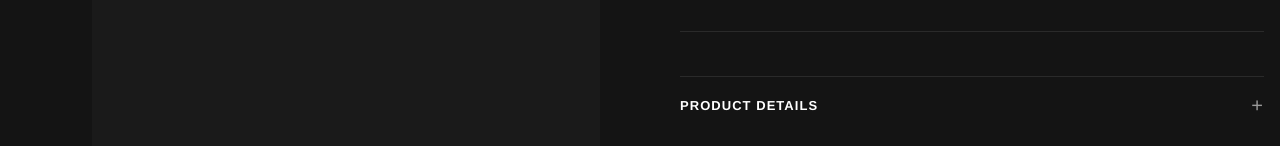
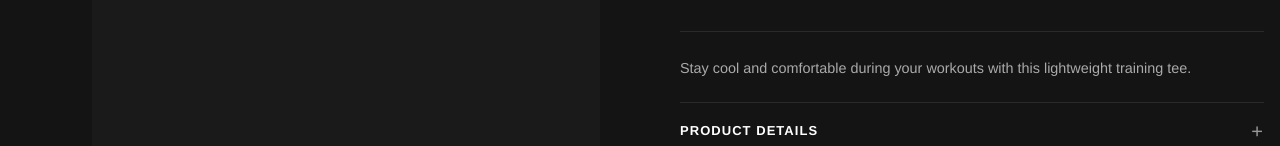
Before and after one commit to Jonhson031/Forge-Athleticks, a React (Vite) app: page /product/1 in a window 1280 px wide. Shown: the part 611-757 px from the top of the page. Built offline with nearby package versions, Linux system fonts and the light colour scheme.

Commit message:
products descripton and details filled

```diff
--- a/src/assets/data.js
+++ b/src/assets/data.js
@@ -177,6 +177,13 @@ export const ALL_PRODUCTS = [
     gender: "men",
     category: "tops",
     type: "t-shirts",
+    description:
+      "Stay cool and comfortable during your workouts with this lightweight training tee.",
+    details: [
+      "Breathable, moisture-wicking fabric",
+      "Raglan sleeves for full range of motion",
+      "Reflective logo for low-light visibility",
+    ],
     sizes: ["S", "M", "L", "XL"],
     colors: [
       {
@@ -201,6 +208,12 @@ export const ALL_PRODUCTS = [
     category: "bottoms",
     type: "shorts",
     sizes: ["S", "M", "L", "XL", "XXL"],
+    description:
+      "Engineered for performance, these shorts feature a flexible fit and durable fabric to keep up with your toughest workouts.",
+    details: [
+      "4-way stretch fabric for maximum mobility",
+      "Built-in compression liner for support",
+    ],
     colors: [
       {
         id: "stone",
@@ -223,6 +236,13 @@ export const ALL_PRODUCTS = [
     category: "tops",
     type: "hoodies",
     sizes: ["M", "L", "XL"],
+    description:
+      "This hoodie combines style and performance with its sleek design and moisture-wicking fabric, perfect for warming up or cooling down.",
+    details: [
+      "Breathable, moisture-wicking fabric",
+      "Raglan sleeves for full range of motion",
+      "Reflective logo for low-light visibility",
+    ],
     colors: [
       {
         id: "stone",
@@ -245,6 +265,13 @@ export const ALL_PRODUCTS = [
     category: "tops",
     type: "t-shirts",
     sizes: ["XS", "S", "M", "L"],
+    description:
+      "Stay cool and comfortable during your workouts with this lightweight training tee.",
+    details: [
+      "Breathable, moisture-wicking fabric",
+      "Raglan sleeves for full range of motion",
+      "Reflective logo for low-light visibility",
+    ],
     colors: [
       {
         id: "stone",
@@ -267,6 +294,13 @@ export const ALL_PRODUCTS = [
     category: "bottoms",
     type: "joggers",
     sizes: ["S", "M", "L", "XL", "XXL"],
+    description:
+      "This hoodie combines style and performance with its sleek design and moisture-wicking fabric, perfect for warming up or cooling down.",
+    details: [
+      "Breathable, moisture-wicking fabric",
+      "Raglan sleeves for full range of motion",
+      "Reflective logo for low-light visibility",
+    ],
     colors: [
       {
         id: "stone",
@@ -290,6 +324,13 @@ export const ALL_PRODUCTS = [
     category: "tops",
     type: "long-sleeves",
     sizes: ["S", "M", "L"],
+    description:
+      "This hoodie combines style and performance with its sleek design and moisture-wicking fabric, perfect for warming up or cooling down.",
+    details: [
+      "Breathable, moisture-wicking fabric",
+      "Raglan sleeves for full range of motion",
+      "Reflective logo for low-light visibility",
+    ],
     colors: [
       {
         id: "stone",
@@ -312,6 +353,13 @@ export const ALL_PRODUCTS = [
     category: "tops",
     type: "jackets",
     sizes: ["M", "L", "XL"],
+    description:
+      "This hoodie combines style and performance with its sleek design and moisture-wicking fabric, perfect for warming up or cooling down.",
+    details: [
+      "Breathable, moisture-wicking fabric",
+      "Raglan sleeves for full range of motion",
+      "Reflective logo for low-light visibility",
+    ],
     colors: [
       {
         id: "stone",
@@ -334,6 +382,13 @@ export const ALL_PRODUCTS = [
     category: "accessories",
     type: "gloves",
     sizes: ["S/M", "L/XL"],
+    description:
+      "This hoodie combines style and performance with its sleek design and moisture-wicking fabric, perfect for warming up or cooling down.",
+    details: [
+      "Breathable, moisture-wicking fabric",
+      "Raglan sleeves for full range of motion",
+      "Reflective logo for low-light visibility",
+    ],
     colors: [
       {
         id: "stone",
@@ -357,6 +412,13 @@ export const ALL_PRODUCTS = [
     category: "bottoms",
     type: "shorts",
     sizes: ["S", "M", "L", "XL"],
+    description:
+      "This hoodie combines style and performance with its sleek design and moisture-wicking fabric, perfect for warming up or cooling down.",
+    details: [
+      "Breathable, moisture-wicking fabric",
+      "Raglan sleeves for full range of motion",
+      "Reflective logo for low-light visibility",
+    ],
     colors: [
       {
         id: "stone",
@@ -379,6 +441,13 @@ export const ALL_PRODUCTS = [
     category: "accessories",
     type: "caps",
     sizes: ["One Size"],
+    description:
+      "This hoodie combines style and performance with its sleek design and moisture-wicking fabric, perfect for warming up or cooling down.",
+    details: [
+      "Breathable, moisture-wicking fabric",
+      "Raglan sleeves for full range of motion",
+      "Reflective logo for low-light visibility",
+    ],
     colors: [
       {
         id: "stone",
@@ -401,6 +470,13 @@ export const ALL_PRODUCTS = [
     category: "tops",
     type: "tank-tops",
     sizes: ["S", "M", "L", "XL"],
+    description:
+      "This hoodie combines style and performance with its sleek design and moisture-wicking fabric, perfect for warming up or cooling down.",
+    details: [
+      "Breathable, moisture-wicking fabric",
+      "Raglan sleeves for full range of motion",
+      "Reflective logo for low-light visibility",
+    ],
     colors: [
       {
         id: "stone",
@@ -423,6 +499,13 @@ export const ALL_PRODUCTS = [
     category: "bottoms",
     type: "sweatpants",
     sizes: ["M", "L", "XL", "XXL"],
+    description:
+      "This hoodie combines style and performance with its sleek design and moisture-wicking fabric, perfect for warming up or cooling down.",
+    details: [
+      "Breathable, moisture-wicking fabric",
+      "Raglan sleeves for full range of motion",
+      "Reflective logo for low-light visibility",
+    ],
     colors: [
       {
         id: "stone",
@@ -447,6 +530,13 @@ export const ALL_PRODUCTS = [
     category: "tops",
     type: "sports-bras",
     sizes: ["XS", "S", "M", "L"],
+    description:
+      "This hoodie combines style and performance with its sleek design and moisture-wicking fabric, perfect for warming up or cooling down.",
+    details: [
+      "Breathable, moisture-wicking fabric",
+      "Raglan sleeves for full range of motion",
+      "Reflective logo for low-light visibility",
+    ],
     colors: [
       {
         id: "stone",
@@ -469,6 +559,13 @@ export const ALL_PRODUCTS = [
     category: "bottoms",
     type: "leggings",
     sizes: ["XS", "S", "M", "L", "XL"],
+    description:
+      "This hoodie combines style and performance with its sleek design and moisture-wicking fabric, perfect for warming up or cooling down.",
+    details: [
+      "Breathable, moisture-wicking fabric",
+      "Raglan sleeves for full range of motion",
+      "Reflective logo for low-light visibility",
+    ],
     colors: [
       {
         id: "stone",
@@ -492,6 +589,13 @@ export const ALL_PRODUCTS = [
     category: "tops",
     type: "tank-tops",
     sizes: ["XS", "S", "M", "L"],
+    description:
+      "This hoodie combines style and performance with its sleek design and moisture-wicking fabric, perfect for warming up or cooling down.",
+    details: [
+      "Breathable, moisture-wicking fabric",
+      "Raglan sleeves for full range of motion",
+      "Reflective logo for low-light visibility",
+    ],
     colors: [
       {
         id: "stone",
@@ -514,6 +618,13 @@ export const ALL_PRODUCTS = [
     category: "bottoms",
     type: "shorts",
     sizes: ["XS", "S", "M", "L"],
+    description:
+      "This hoodie combines style and performance with its sleek design and moisture-wicking fabric, perfect for warming up or cooling down.",
+    details: [
+      "Breathable, moisture-wicking fabric",
+      "Raglan sleeves for full range of motion",
+      "Reflective logo for low-light visibility",
+    ],
     colors: [
       { id: "charcoal", label: "Charcoal", hex: "#3a3a3a" },
       { id: "stone", label: "Stone", hex: "#9e9e8e" },
@@ -532,6 +643,13 @@ export const ALL_PRODUCTS = [
     category: "tops",
     type: "hoodies",
     sizes: ["S", "M", "L", "XL"],
+    description:
+      "This hoodie combines style and performance with its sleek design and moisture-wicking fabric, perfect for warming up or cooling down.",
+    details: [
+      "Breathable, moisture-wicking fabric",
+      "Raglan sleeves for full range of motion",
+      "Reflective logo for low-light visibility",
+    ],
     colors: [
       {
         id: "stone",
@@ -555,6 +673,13 @@ export const ALL_PRODUCTS = [
     category: "bottoms",
     type: "leggings",
     sizes: ["XS", "S", "M", "L"],
+    description:
+      "This hoodie combines style and performance with its sleek design and moisture-wicking fabric, perfect for warming up or cooling down.",
+    details: [
+      "Breathable, moisture-wicking fabric",
+      "Raglan sleeves for full range of motion",
+      "Reflective logo for low-light visibility",
+    ],
     colors: [
       {
         id: "stone",
@@ -577,6 +702,13 @@ export const ALL_PRODUCTS = [
     category: "tops",
     type: "t-shirts",
     sizes: ["XS", "S", "M", "L", "XL"],
+    description:
+      "This hoodie combines style and performance with its sleek design and moisture-wicking fabric, perfect for warming up or cooling down.",
+    details: [
+      "Breathable, moisture-wicking fabric",
+      "Raglan sleeves for full range of motion",
+      "Reflective logo for low-light visibility",
+    ],
     colors: [
       {
         id: "stone",
@@ -599,6 +731,13 @@ export const ALL_PRODUCTS = [
     category: "bottoms",
     type: "joggers",
     sizes: ["S", "M", "L"],
+    description:
+      "This hoodie combines style and performance with its sleek design and moisture-wicking fabric, perfect for warming up or cooling down.",
+    details: [
+      "Breathable, moisture-wicking fabric",
+      "Raglan sleeves for full range of motion",
+      "Reflective logo for low-light visibility",
+    ],
     colors: [
       {
         id: "stone",
@@ -621,6 +760,13 @@ export const ALL_PRODUCTS = [
     category: "tops",
     type: "sports-bras",
     sizes: ["XS", "S", "M", "L"],
+    description:
+      "This hoodie combines style and performance with its sleek design and moisture-wicking fabric, perfect for warming up or cooling down.",
+    details: [
+      "Breathable, moisture-wicking fabric",
+      "Raglan sleeves for full range of motion",
+      "Reflective logo for low-light visibility",
+    ],
     colors: [
       {
         id: "stone",
@@ -643,6 +789,13 @@ export const ALL_PRODUCTS = [
     category: "accessories",
     type: "bags",
     sizes: ["One Size"],
+    description:
+      "This hoodie combines style and performance with its sleek design and moisture-wicking fabric, perfect for warming up or cooling down.",
+    details: [
+      "Breathable, moisture-wicking fabric",
+      "Raglan sleeves for full range of motion",
+      "Reflective logo for low-light visibility",
+    ],
     colors: [
       {
         id: "stone",
@@ -665,6 +818,13 @@ export const ALL_PRODUCTS = [
     category: "accessories",
     type: "hair-ties",
     sizes: ["One Size"],
+    description:
+      "This hoodie combines style and performance with its sleek design and moisture-wicking fabric, perfect for warming up or cooling down.",
+    details: [
+      "Breathable, moisture-wicking fabric",
+      "Raglan sleeves for full range of motion",
+      "Reflective logo for low-light visibility",
+    ],
     colors: [
       {
         id: "stone",
@@ -688,6 +848,13 @@ export const ALL_PRODUCTS = [
     category: "tops",
     type: "hoodies",
     sizes: ["S", "M", "L", "XL"],
+    description:
+      "This hoodie combines style and performance with its sleek design and moisture-wicking fabric, perfect for warming up or cooling down.",
+    details: [
+      "Breathable, moisture-wicking fabric",
+      "Raglan sleeves for full range of motion",
+      "Reflective logo for low-light visibility",
+    ],
     colors: [
       {
         id: "stone",
```
